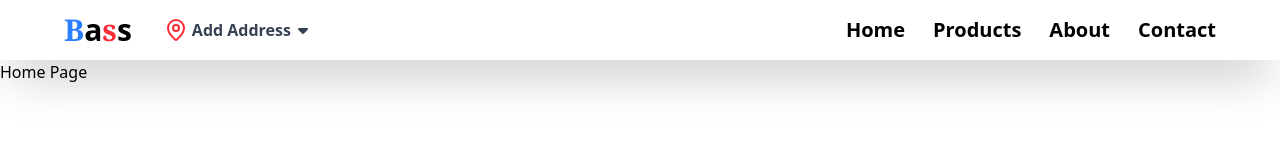
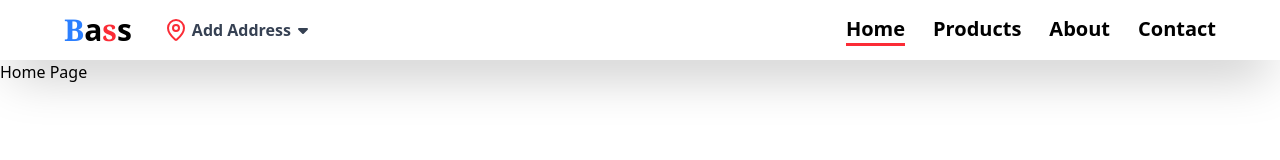
Before and after one commit to surenpal/E_commerce_audio_shop, a React (Vite) app: page / in a window 1280 px wide. Shown: the top 160 px of the page. Built offline with nearby package versions, Linux system fonts and the light colour scheme.

Commit message:
red underline added on hoverr

```diff
--- a/src/components/Navbar.jsx
+++ b/src/components/Navbar.jsx
@@ -25,10 +25,10 @@ const Navbar = () => {
 
         <nav>
           <ul className='flex gap-7 text-xl font-semibold'>
-            <NavLink to="/">Home</NavLink>
-            <NavLink to="/products">Products</NavLink>
-            <NavLink to="/about">About</NavLink>
-            <NavLink to="/contact">Contact</NavLink>
+            <NavLink to="/" className={({isActive}) => isActive ? 'border-b-3 border-red-500' : ''}>Home</NavLink>
+            <NavLink to="/products" className={({isActive}) => isActive ? 'border-b-3 border-red-500' : ''}>Products</NavLink>
+            <NavLink to="/about" className={({isActive}) => isActive ? 'border-b-3 border-red-500' : ''}>About</NavLink>
+            <NavLink to="/contact" className={({isActive}) => isActive ? 'border-b-3 border-red-500' : ''}>Contact</NavLink>
           </ul>
         </nav>
 
```
